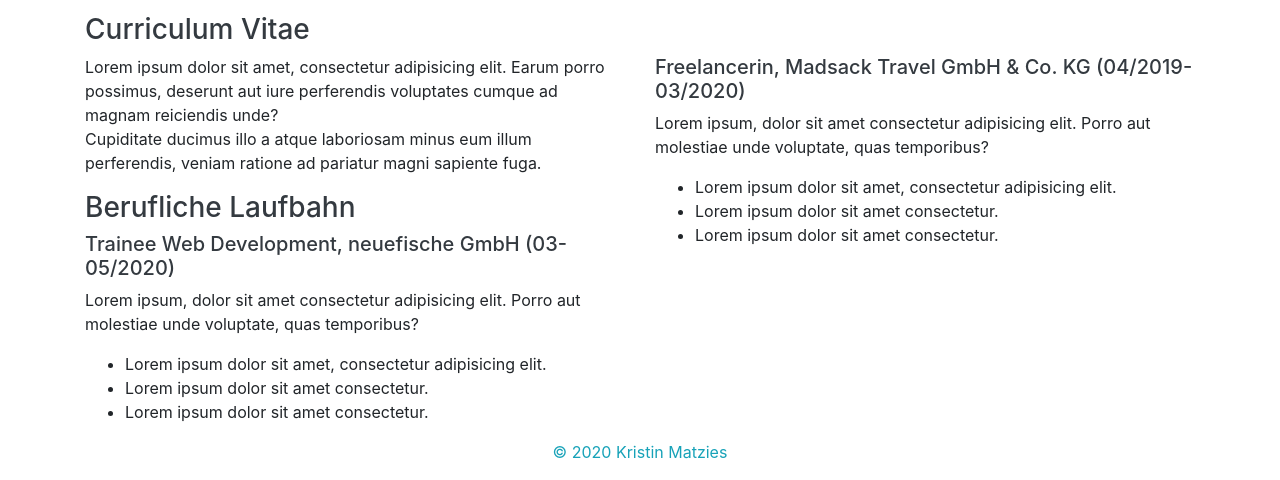
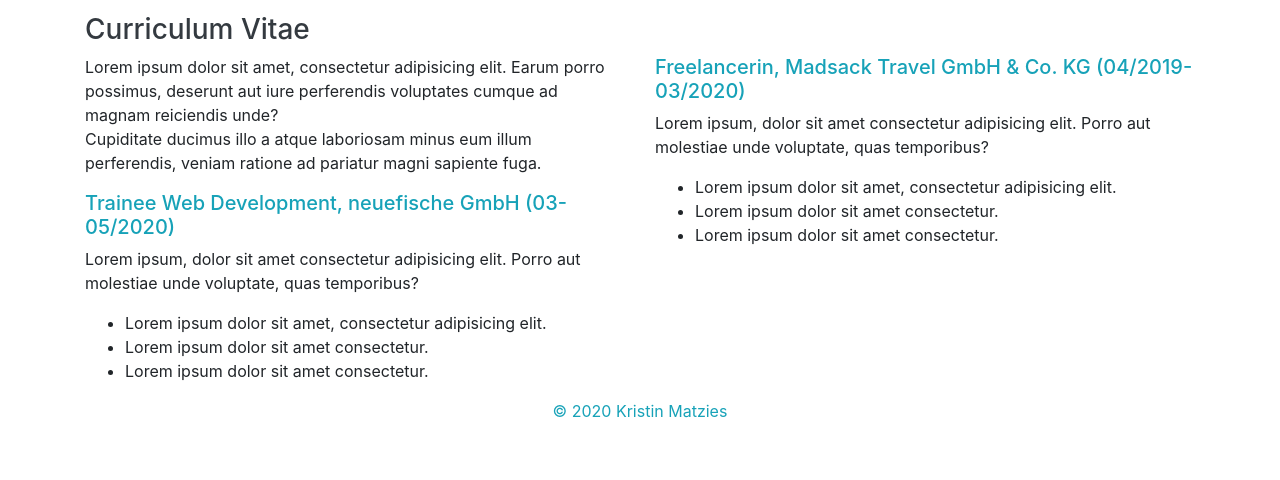
Before and after one commit to kristinmatzies/personal-website, a plain HTML site: page index.html in a window 1280 px wide. Shown: the part 845-1325 px from the top of the page. After the commit the page ends 1284 px from the top, so only its background shows below. Drawn offline with nearby package versions, Linux system fonts and the light colour scheme.

Commit message:
Final version without berufliche laufbahn h3

```diff
--- a/index.html
+++ b/index.html
@@ -109,8 +109,7 @@
         Cupiditate ducimus illo a atque laboriosam minus eum
         illum perferendis, veniam ratione ad pariatur magni sapiente fuga.
       </p>
-      <h3 class="text-dark h3">Berufliche Laufbahn</h3>
-      <h4 class="text-dark h5">Trainee Web Development, neuefische GmbH &#40;03-05/2020&#41;</h4>
+      <h4 class="text-info h5">Trainee Web Development, neuefische GmbH &#40;03-05/2020&#41;</h4>
       <p>
         Lorem ipsum, dolor sit amet consectetur adipisicing elit. Porro aut
         molestiae unde voluptate, quas temporibus?
@@ -122,7 +121,7 @@
       </ul>
     </div>
     <div class="col-12 col-md-6">
-      <h4 class="text-dark h5">
+      <h4 class="text-info h5">
         Freelancerin, Madsack Travel GmbH &amp; Co. KG &#40;04/2019-03/2020&#41;
       </h4>
       <p>
```
